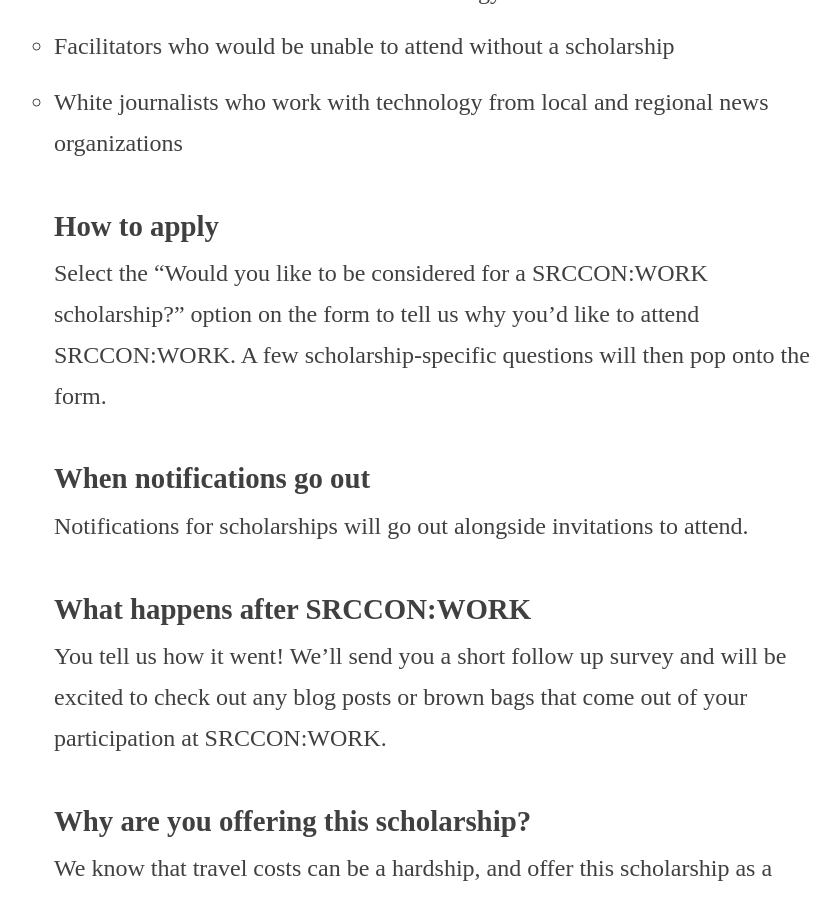
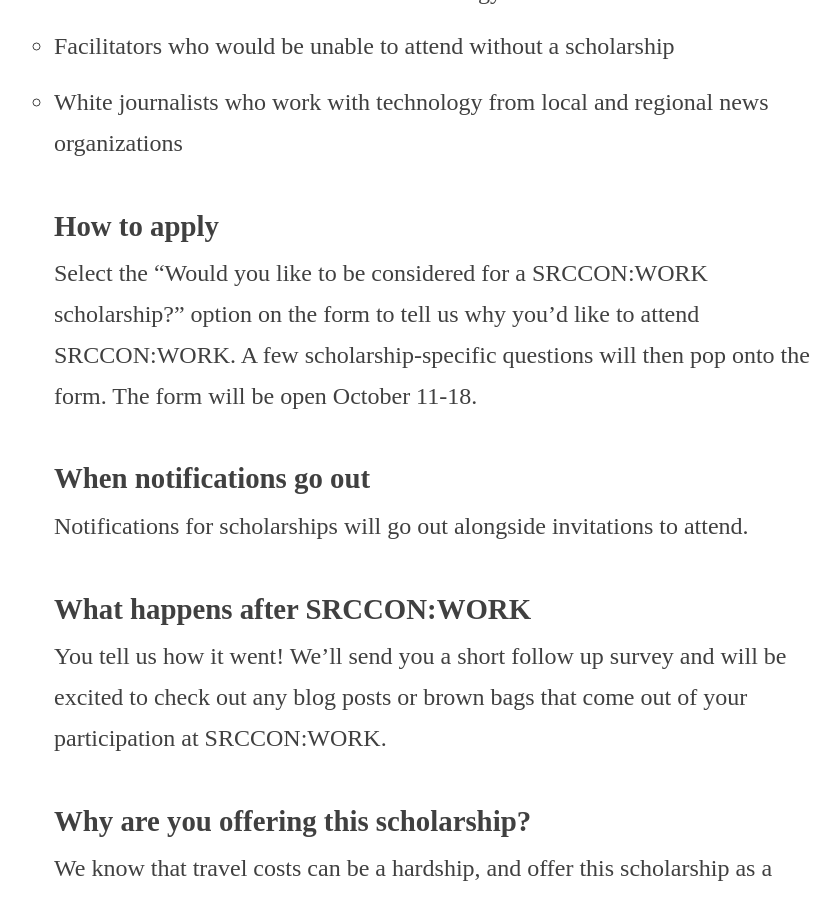
Before and after one commit to OpenNews/srccon-work, a Jekyll site: the page built from scholarships.md, in a window 1280 px wide and 900 px high, scrolled down 1340 px. Shown: the whole window, without its empty margins (206-1046 px from the left). Built offline with Jekyll 4.4.1, drawn with Linux system fonts in a browser that asks for light colours.

Commit message:
added form open and close date

```diff
--- a/scholarships.md
+++ b/scholarships.md
@@ -23,7 +23,7 @@
 * White journalists who work with technology from local and regional news organizations
 
 ## How to apply
-Select the "Would you like to be considered for a SRCCON:WORK scholarship?" option on the form to tell us why you'd like to attend SRCCON:WORK. A few scholarship-specific questions will then pop onto the form.
+Select the "Would you like to be considered for a SRCCON:WORK scholarship?" option on the form to tell us why you'd like to attend SRCCON:WORK. A few scholarship-specific questions will then pop onto the form. The form will be open October 11-18.
 
 ## When notifications go out
 Notifications for scholarships will go out alongside invitations to attend.
```
